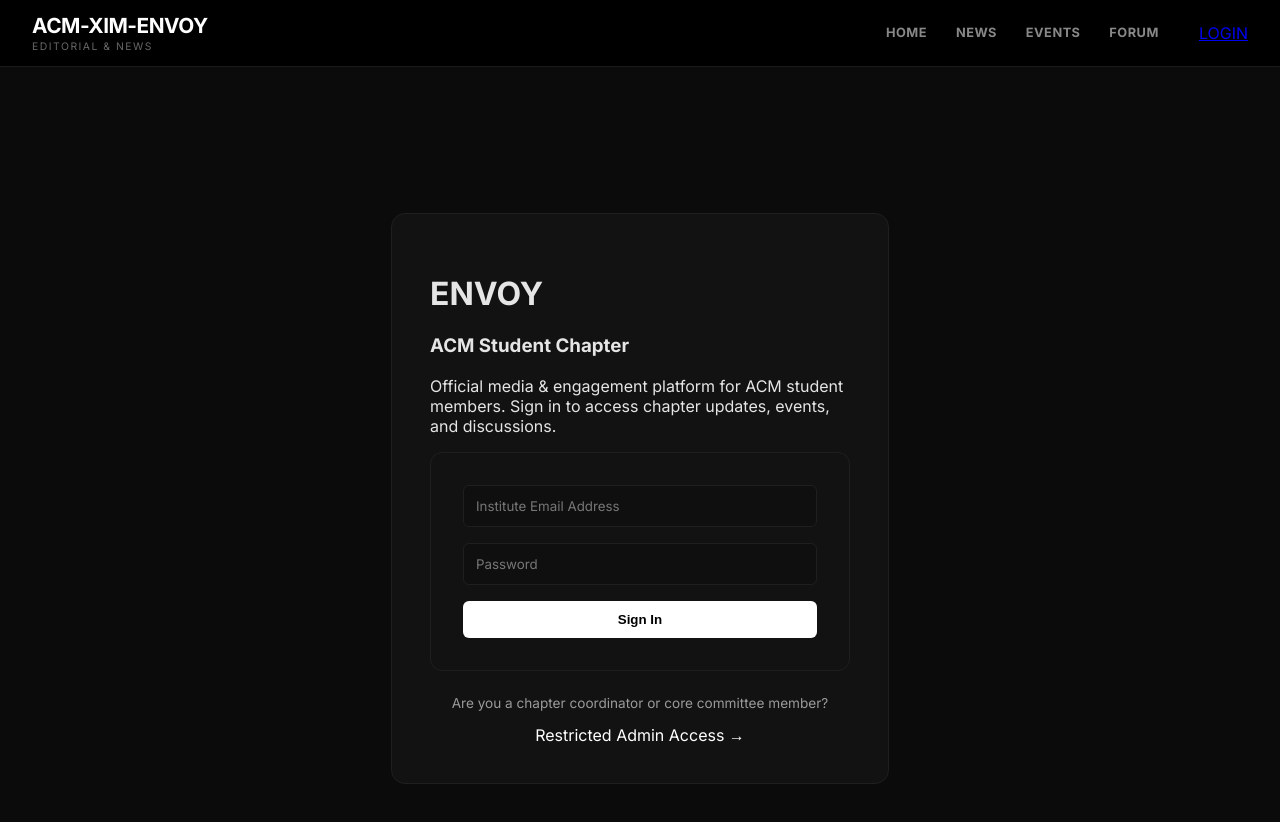
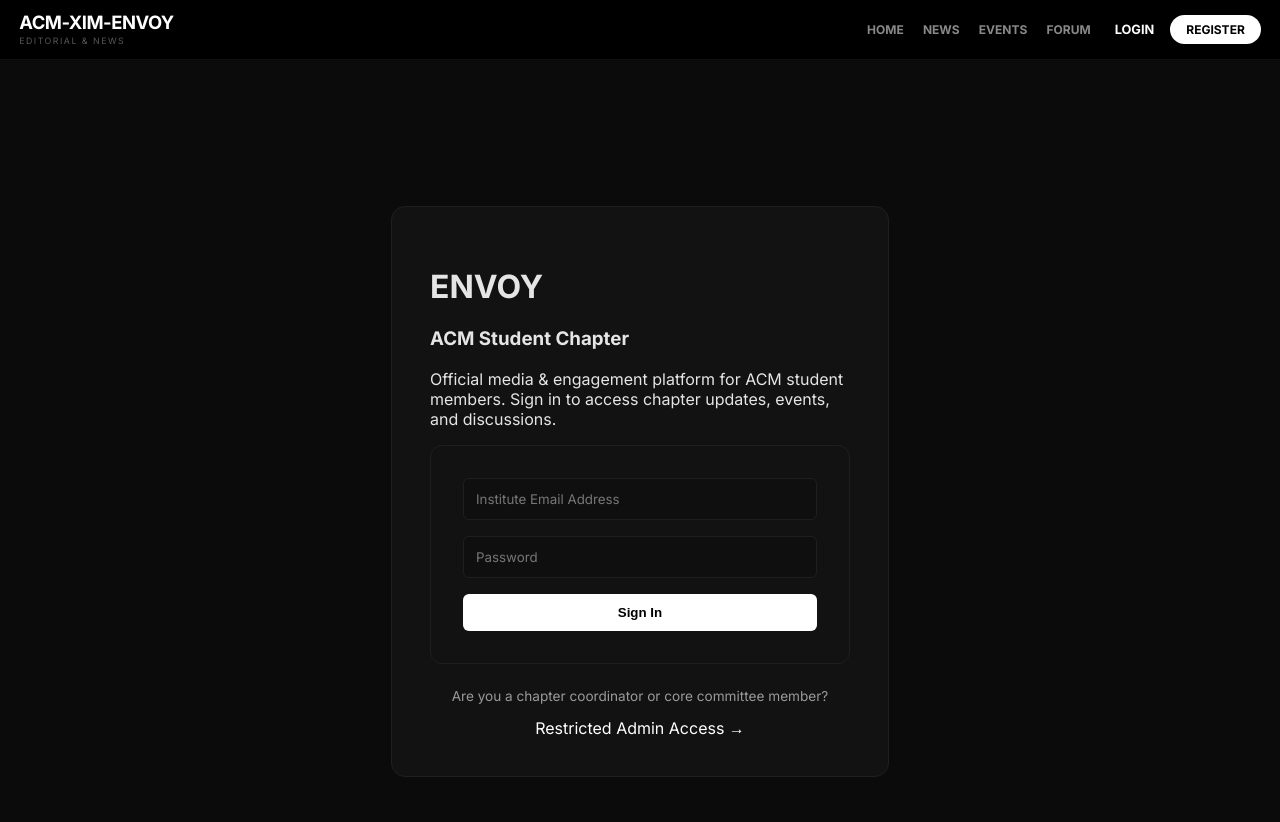
Before and after one commit to Kaifkhurshid7/acmmedia-frontend, a React (Vite) app: page /login in a window 1280 px wide. Shown: the top 822 px of the page. Built offline with nearby package versions, Linux system fonts and the light colour scheme.

Commit message:
added the logout and register button

```diff
--- a/src/components/Navbar.jsx
+++ b/src/components/Navbar.jsx
@@ -24,66 +24,82 @@ const Navbar = () => {
     return (
         <header className="news-navbar">
             <div className="nav-container">
-                {/* BRAND - Left */}
+                {/* BRAND */}
                 <Link to="/" className="nav-brand" onClick={() => setOpen(false)}>
+                    <div className="brand-wrapper">
                         <span className="brand-title">ACM-XIM-ENVOY</span>
                         <span className="brand-subtitle">EDITORIAL & NEWS</span>
+                    </div>
                 </Link>
 
-                {/* RIGHT CONTENT GROUP */}
-                <div className="nav-right-side">
-                    {/* DESKTOP NAV - Grouped on right */}
-                    <nav className="desktop-links">
+                <div className="nav-right-group">
+                    {/* Desktop Links */}
+                    <nav className="desktop-nav">
                         <Link to="/" className={isActive('/') ? 'active' : ''}>HOME</Link>
                         <Link to="/news" className={isActive('/news') ? 'active' : ''}>NEWS</Link>
                         <Link to="/events" className={isActive('/events') ? 'active' : ''}>EVENTS</Link>
                         <Link to="/forum" className={isActive('/forum') ? 'active' : ''}>FORUM</Link>
                     </nav>
 
+                    <div className="auth-interaction-zone">
                         {user ? (
-                        <div className="profile-outer" ref={dropdownRef}>
+                            <div className="profile-wrapper" ref={dropdownRef}>
                                 <div className="user-pill-div" onClick={() => setShowProfile(!showProfile)}>
                                     <div className="avatar-circle">{user.name?.charAt(0).toUpperCase()}</div>
-                                <span className="pill-text">{user.email}</span>
+                                    <span className="pill-name">{user.name.split(' ')[0]}</span>
+                                    <span className={`pill-arrow ${showProfile ? 'up' : ''}`}>▼</span>
                                 </div>
 
                                 {showProfile && (
                                     <div className="editorial-dropdown">
-                                    <div className="drop-section">
-                                        <div className="drop-info">
+                                        <div className="info-rect-box">
+                                            <div className="rect-row">
+                                                <svg width="14" height="14" viewBox="0 0 24 24" fill="none" stroke="currentColor" strokeWidth="2.5" strokeLinecap="round" strokeLinejoin="round"><path d="M20 21v-2a4 4 0 0 0-4-4H8a4 4 0 0 0-4 4v2"></path><circle cx="12" cy="7" r="4"></circle></svg>
+                                                <div className="rect-text">
                                                     <label>NAME</label>
-                                            <div className="drop-row">
-                                                <svg width="14" height="14" viewBox="0 0 24 24" fill="none" stroke="currentColor" strokeWidth="2" strokeLinecap="round" strokeLinejoin="round"><path d="M20 21v-2a4 4 0 0 0-4-4H8a4 4 0 0 0-4 4v2"></path><circle cx="12" cy="7" r="4"></circle></svg>
                                                     <p>{user.name}</p>
                                                 </div>
                                             </div>
-                                        <div className="drop-info">
+                                            <div className="rect-divider"></div>
+                                            <div className="rect-row">
+                                                <svg width="14" height="14" viewBox="0 0 24 24" fill="none" stroke="currentColor" strokeWidth="2.5" strokeLinecap="round" strokeLinejoin="round"><path d="M4 4h16c1.1 0 2 .9 2 2v12c0 1.1-.9 2-2 2H4c-1.1 0-2-.9-2-2V6c0-1.1.9-2 2-2z"></path><polyline points="22,6 12,13 2,6"></polyline></svg>
+                                                <div className="rect-text">
                                                     <label>EMAIL</label>
-                                            <div className="drop-row">
-                                                <svg width="14" height="14" viewBox="0 0 24 24" fill="none" stroke="currentColor" strokeWidth="2" strokeLinecap="round" strokeLinejoin="round"><path d="M4 4h16c1.1 0 2 .9 2 2v12c0 1.1-.9 2-2 2H4c-1.1 0-2-.9-2-2V6c0-1.1.9-2 2-2z"></path><polyline points="22,6 12,13 2,6"></polyline></svg>
                                                     <p>{user.email}</p>
                                                 </div>
                                             </div>
                                         </div>
-                                    <button onClick={logout} className="logout-red-btn">
-                                        SECURE LOGOUT
-                                    </button>
+
+                                        <div className="drop-status-section">
+                                            <label className="drop-label">MEMBERSHIP ROLE</label>
+                                            <div className={`status-badge-pill ${user.role}`}>
+                                                {user.role === 'admin' ? (
+                                                    <><svg width="14" height="14" viewBox="0 0 24 24" fill="none" stroke="currentColor" strokeWidth="2.5"><path d="M12 22s8-4 8-10V5l-8-3-8 3v7c0 6 8 10 8 10z"></path></svg><span>Administrator</span></>
+                                                ) : (
+                                                    <><svg width="14" height="14" viewBox="0 0 24 24" fill="none" stroke="currentColor" strokeWidth="2.5"><path d="M22 10v6M2 10l10-5 10 5-10 5z"></path><path d="M6 12v5c3 3 9 3 12 0v-5"></path></svg><span>Chapter Member</span></>
+                                                )}
+                                            </div>
+                                        </div>
+                                        <button onClick={logout} className="logout-red-btn">SECURE LOGOUT</button>
                                     </div>
                                 )}
                             </div>
                         ) : (
-                        <Link to="/login" className="login-pill">LOGIN</Link>
+                            <div className="guest-actions">
+                                <Link to="/login" className="login-link">Login</Link>
+                                <Link to="/register" className="register-pill">Register</Link>
+                            </div>
                         )}
 
-                    {/* HAMBURGER - Animated to X */}
-                    <button className={`hamburger-btn ${open ? 'open' : ''}`} onClick={() => setOpen(!open)}>
+                        <button className={`hamburger-box ${open ? 'open' : ''}`} onClick={() => setOpen(!open)}>
                             <span></span><span></span><span></span>
                         </button>
                     </div>
+                </div>
 
                 {/* MOBILE OVERLAY */}
-                <div className={`mobile-fs-menu ${open ? 'active' : ''}`}>
-                    <nav className="mobile-stack">
+                <div className={`mobile-overlay ${open ? 'active' : ''}`}>
+                    <nav className="mobile-links">
                         <Link to="/" onClick={() => setOpen(false)}>HOME</Link>
                         <Link to="/news" onClick={() => setOpen(false)}>NEWS</Link>
                         <Link to="/events" onClick={() => setOpen(false)}>EVENTS</Link>
--- a/src/styles/navbar.css
+++ b/src/styles/navbar.css
@@ -1,116 +1,97 @@
-/* --- CORE --- */
+/* --- BASE --- */
 .news-navbar {
     background: #000;
-    border-bottom: 1px solid #1a1a1a;
+    border-bottom: 1px solid #111;
     position: sticky;
     top: 0;
     z-index: 2000;
     padding: 0.8rem 0;
-    -webkit-tap-highlight-color: transparent;
 }
 
 .nav-container {
     max-width: 1400px;
     margin: 0 auto;
-    padding: 0 2rem;
+    padding: 0 1.2rem;
     display: flex;
     justify-content: space-between;
     align-items: center;
 }
 
 /* --- BRAND --- */
-.nav-brand { text-decoration: none; display: flex; flex-direction: column; }
-.brand-title { color: #fff; font-size: 1.3rem; font-weight: 900; letter-spacing: -0.5px; }
-.brand-subtitle { color: #666; font-size: 0.65rem; letter-spacing: 1.5px; margin-top: 2px; }
+.nav-brand { text-decoration: none; }
+.brand-title { color: #fff; font-size: 1.15rem; font-weight: 900; letter-spacing: -0.5px; line-height: 1; }
+.brand-subtitle { color: #555; font-size: 0.55rem; letter-spacing: 1.5px; display: block; margin-top: 2px; }
 
-/* --- RIGHT SIDE GROUP --- */
-.nav-right-side {
-    display: flex;
-    align-items: center;
-    gap: 2.5rem;
+.nav-right-group { display: flex; align-items: center; gap: 1.5rem; }
+.desktop-nav { display: flex; gap: 1.2rem; }
+.desktop-nav a { color: #888; text-decoration: none; font-size: 0.75rem; font-weight: 800; transition: 0.3s; }
+.desktop-nav a:hover, .desktop-nav a.active { color: #fff; }
+
+.auth-interaction-zone { display: flex; align-items: center; gap: 0.8rem; }
+
+/* --- GUEST ACTIONS (FIXED FOR MOBILE) --- */
+.guest-actions { display: flex; align-items: center; gap: 1rem; }
+.login-link { color: #fff; text-decoration: none; font-size: 0.8rem; font-weight: 700; text-transform: uppercase; }
+.register-pill {
+    background: #fff; color: #000; text-decoration: none;
+    padding: 7px 16px; border-radius: 50px; font-weight: 900;
+    font-size: 0.75rem; text-transform: uppercase;
 }
 
-.desktop-links { display: flex; gap: 1.8rem; }
-.desktop-links a {
-    color: #888; text-decoration: none; font-size: 0.8rem; font-weight: 700;
-    letter-spacing: 0.5px; transition: 0.3s;
+/* --- PROFILE PILL --- */
+.user-pill-div { background: #0a0a0a; border: 1px solid #222; padding: 4px 10px 4px 4px; border-radius: 50px; display: flex; align-items: center; gap: 8px; cursor: pointer; }
+.avatar-circle { width: 26px; height: 26px; background: #fff; color: #000; border-radius: 50%; display: flex; align-items: center; justify-content: center; font-weight: 900; font-size: 0.7rem; }
+.pill-name { color: #fff; font-size: 0.8rem; font-weight: 600; }
+.pill-arrow { color: #444; font-size: 0.5rem; }
+
+/* --- DROPDOWN --- */
+.editorial-dropdown { position: absolute; top: 60px; right: 1rem; width: 260px; background: #080808; border: 1px solid #222; padding: 1.2rem; border-radius: 8px; z-index: 3000; }
+.info-rect-box { background: #0f0f0f; border: 1px solid #1a1a1a; border-radius: 6px; padding: 10px; margin-bottom: 1rem; }
+.rect-row { display: flex; align-items: center; gap: 10px; }
+.rect-text label { font-size: 0.5rem; color: #444; font-weight: 900; display: block; }
+.rect-text p { color: #fff; font-size: 0.8rem; margin: 0; }
+.rect-divider { height: 1px; background: #1a1a1a; margin: 5px 0; }
+.status-badge-pill { display: flex; align-items: center; gap: 8px; padding: 8px; border-radius: 4px; font-size: 0.7rem; font-weight: 800; background: #111; border: 1px solid #222; color: #eee; }
+.status-badge-pill.admin { border-color: #ffd700; color: #ffd700; }
+.logout-red-btn { width: 100%; margin-top: 1rem; padding: 10px; background: transparent; border: 1px solid #ff4444; color: #ff4444; font-weight: 900; font-size: 0.7rem; border-radius: 4px; cursor: pointer; }
+
+/* --- HAMBURGER (NO WHITE BOX) --- */
+.hamburger-box {
+    background: transparent !important; /* Remove white box */
+    border: none !important;
+    box-shadow: none !important;
+    cursor: pointer;
+    width: 24px;
+    height: 18px;
+    position: relative;
+    display: none;
+    z-index: 4000;
+    padding: 0;
+    outline: none;
 }
-.desktop-links a:hover, .desktop-links a.active { color: #fff; }
+.hamburger-box span { display: block; width: 100%; height: 2px; background: #fff; position: absolute; transition: 0.3s; }
+.hamburger-box span:nth-child(1) { top: 0; }
+.hamburger-box span:nth-child(2) { top: 8px; }
+.hamburger-box span:nth-child(3) { top: 16px; }
+.hamburger-box.open span:nth-child(1) { transform: translateY(8px) rotate(45deg); }
+.hamburger-box.open span:nth-child(2) { opacity: 0; }
+.hamburger-box.open span:nth-child(3) { transform: translateY(-8px) rotate(-45deg); }
 
-/* --- PILL DIV --- */
-.user-pill-div {
-    background: #111;
-    border: 1px solid #222;
-    padding: 4px 14px 4px 4px;
-    border-radius: 40px;
-    display: flex;
-    align-items: center;
-    gap: 12px;
-    cursor: pointer;
-    transition: 0.2s;
+/* --- MOBILE OVERLAY --- */
+.mobile-overlay { position: fixed; inset: 0; background: #000; display: flex; align-items: center; justify-content: center; opacity: 0; visibility: hidden; transition: 0.3s; z-index: 2500; }
+.mobile-overlay.active { opacity: 1; visibility: visible; }
+.mobile-links { display: flex; flex-direction: column; gap: 2rem; text-align: center; }
+.mobile-links a { color: #fff; font-size: 2rem; font-weight: 900; text-decoration: none; }
+
+/* --- RESPONSIVE FIXES --- */
+@media (max-width: 1024px) {
+    .desktop-nav { display: none; }
+    .hamburger-box { display: block; }
+
+    /* Ensure Login and Register are visible and spaced */
+    .guest-actions { display: flex; gap: 0.8rem; }
+    .login-link { display: inline-block; font-size: 0.7rem; }
+    .register-pill { padding: 5px 10px; font-size: 0.65rem; }
+
+    .pill-name { display: none; } /* Only hide user name text on very small screens */
 }
-.user-pill-div:hover { border-color: #444; }
-
-.avatar-circle {
-    width: 28px; height: 28px; background: #fff; color: #000;
-    border-radius: 50%; display: flex; align-items: center;
-    justify-content: center; font-weight: 900; font-size: 0.75rem;
-}
-.pill-text { color: #eee; font-size: 0.85rem; font-weight: 500; }
-
-/* --- DROPDOWN & LOGOUT --- */
-.editorial-dropdown {
-    position: absolute; top: 65px; right: 0;
-    width: 260px; background: #0a0a0a; border: 1px solid #222;
-    border-radius: 8px; padding: 20px; box-shadow: 0 20px 40px rgba(0,0,0,0.6);
-}
-
-.drop-info { margin-bottom: 15px; }
-.drop-info label { font-size: 0.6rem; color: #555; font-weight: 800; display: block; margin-bottom: 4px; }
-.drop-row { display: flex; align-items: center; gap: 10px; color: #fff; font-size: 0.85rem; }
-.drop-row svg { color: #444; }
-
-/* Fixed Logout with Red Border */
-.logout-red-btn {
-    width: 100%; margin-top: 10px; padding: 10px;
-    background: transparent; border: 1px solid #ff4444; color: #ff4444;
-    font-weight: 800; font-size: 0.75rem; border-radius: 6px;
-    cursor: pointer; transition: 0.2s;
-}
-.logout-red-btn:hover { background: rgba(255, 68, 68, 0.1); }
-
-/* --- HAMBURGER (No Shadow) --- */
-.hamburger-btn {
-    display: none; background: none; border: none; outline: none; /* Removed white shadow */
-    cursor: pointer; width: 25px; height: 18px; position: relative; padding: 0;
-}
-
-.hamburger-btn span {
-    display: block; width: 100%; height: 2px; background: #fff;
-    position: absolute; transition: 0.4s;
-}
-.hamburger-btn span:nth-child(1) { top: 0; }
-.hamburger-btn span:nth-child(2) { top: 8px; }
-.hamburger-btn span:nth-child(3) { top: 16px; }
-
-/* Transform to X */
-.hamburger-btn.open span:nth-child(1) { transform: translateY(8px) rotate(45deg); }
-.hamburger-btn.open span:nth-child(2) { opacity: 0; }
-.hamburger-btn.open span:nth-child(3) { transform: translateY(-8px) rotate(-45deg); }
-
-/* --- MOBILE MENU --- */
-.mobile-fs-menu {
-    position: fixed; inset: 0; background: #000;
-    display: flex; align-items: center; justify-content: center;
-    opacity: 0; visibility: hidden; transition: 0.3s;
-}
-.mobile-fs-menu.active { opacity: 1; visibility: visible; }
-.mobile-stack { display: flex; flex-direction: column; gap: 2rem; text-align: center; }
-.mobile-stack a { color: #fff; font-size: 2.2rem; font-weight: 900; text-decoration: none; }
-
-@media (max-width: 1024px) {
-    .desktop-links { display: none; }
-    .hamburger-btn { display: block; }
-    .pill-text { display: none; }
-    .user-pill-div { padding: 4px; }
-}
```
Lines whose indentation alone changed are shown as unchanged.
